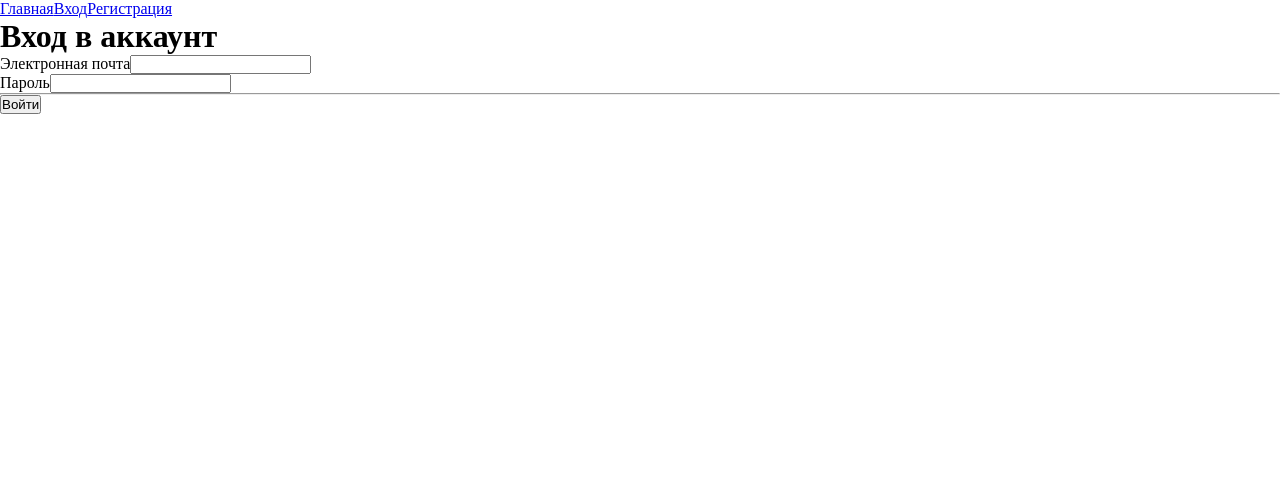
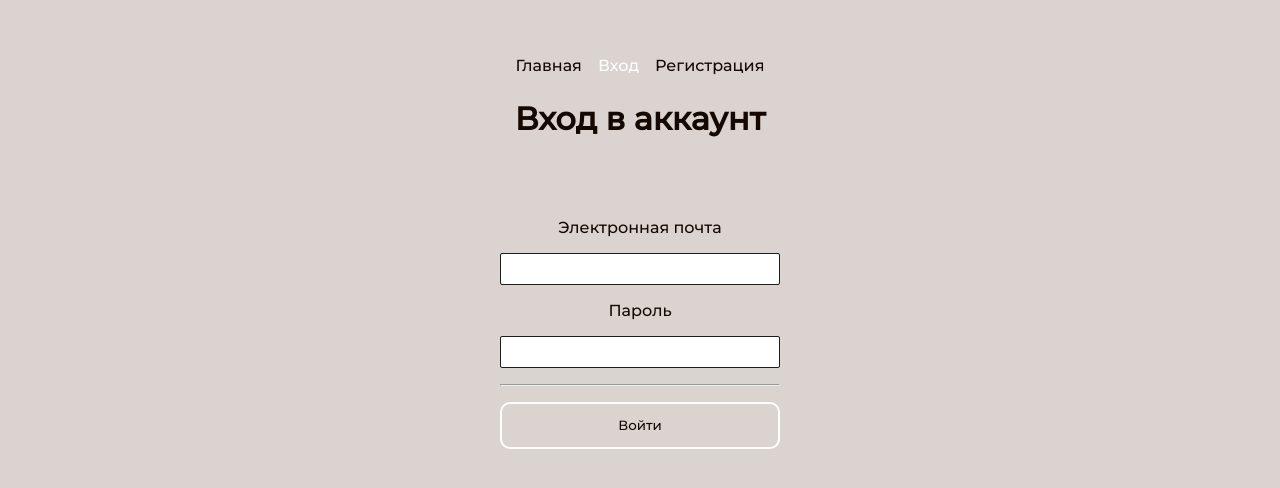
Before and after one commit to totallyglurbo/api-shop-full, a Vue app: page /login in a window 1280 px wide. Shown: the top 488 px of the page. Built offline with nearby package versions, Linux system fonts and the light colour scheme.

Commit message:
Add styles Added styles for the app

```diff
--- a/src/App.vue
+++ b/src/App.vue
@@ -3,7 +3,7 @@
     <nav>
       <router-link to="/">Главная</router-link>
       <router-link v-if="isAuthenticated" to="/cart">Корзина</router-link>
-      <a href="#" v-if="isAuthenticated">Оформленные заказы</a>
+      <a href="#" v-if="isAuthenticated">Вы авторизованы</a>
       <router-link v-if="!isAuthenticated" to="/login">Вход</router-link>
       <router-link v-if="!isAuthenticated" to="/register">Регистрация</router-link>
       <a href="#" v-if="isAuthenticated" @click.prevent="logout">Выйти</a>
--- a/src/assets/css/styles.css
+++ b/src/assets/css/styles.css
@@ -1,5 +1,149 @@
+@font-face {
+    font-family: 'Montserrat';
+    src: url('fonts/Montserrat-Medium.ttf');
+}
 * {
     box-sizing: border-box;
     margin: 0;
     padding: 0;
+    font-family: 'Montserrat', sans-serif;
+    color: #150801;
 }
+body {
+    display: flex;
+    justify-content: center;
+    padding-top: 2em;
+    padding-bottom: 3em;
+    width: 100vw;
+    min-height: 100vh;
+    background: #dad3cf;
+}
+h1 {
+padding-bottom: 2em;
+}
+#app {
+ text-align: center;
+ display: flex;
+ width: 80%;
+ column-gap: 1em;
+ justify-content: center;
+}
+nav {
+    padding: 1.5em 1em;
+    display: flex;
+    justify-content: center;
+    gap: 1em;
+}
+nav a {
+    text-decoration: none;
+}
+nav a.router-link-exact-active {
+    color: white;
+}
+.add-remove {
+    display: flex;
+    justify-content: center;
+    gap: 0.1em;
+}
+.add-remove button {
+    background-color: #42b983;
+    padding: 0.3em;
+    border: none;
+    color: #ececec;
+}
+.cart {
+    display: flex;
+    justify-content: center;
+    align-items: center;
+    gap: 5em;
+    padding-top: 1em;
+    flex-wrap: wrap;
+    flex-direction: column;
+    padding: 1em;
+}
+.cart-item {
+    display: flex;
+    align-items: center;
+    justify-content: center;
+    gap: 1em;
+}
+.cart-item-container {
+    display: flex;
+    flex-direction: column;
+    gap: 1em;
+}
+button {
+    border: none;
+    background: #dad3cf;
+    padding: 1em;
+    border-radius: 10px;
+    border: 2px solid white;
+}
+button:hover, .submit:hover {
+    background: #e4dfdc;
+}
+
+.product-item {
+    display: flex;
+    flex-direction: column;
+    justify-content: center;
+    align-items: center;
+    background-color: white;
+    gap: 1em;
+    padding: 1em;
+    width: 30%;
+    border-radius: 10px;
+}
+.products-container {
+    display: flex;
+    gap: 1em;
+    flex-wrap: wrap;
+    justify-content: space-between;
+}
+.list-of-products {
+    display: flex;
+    flex-direction: column;
+    padding-top: 1em;
+    gap: 5em;
+}
+.login, .register {
+ display: flex;
+ flex-direction: column;
+ gap: 1em;
+}
+input {
+    border: 1px solid #1c1c1c;
+    border-radius: 2px;
+    padding: 7px;
+}
+.error {
+    border-color: red !important;
+    background-color: #ffe6e6;
+}
+.error-message {
+    color: red;
+    font-size: 12px;
+    margin: 5px;
+}
+.error-input {
+    border-color: red;
+    outline: none;
+}
+.error-text {
+    color: red;
+    font-size: 0.9em;
+    margin-bottom: 8px;
+}
+.container {
+    display: flex;
+    justify-content: space-between;
+    flex-direction: column;
+    gap: 1em;
+}
+.footer {
+    display: flex;
+    justify-content: center;
+    gap: 5em;
+    align-items: center;
+    flex-wrap: wrap;
+}
--- a/src/components/product.vue
+++ b/src/components/product.vue
@@ -2,7 +2,7 @@
   <div class="product-item">
     <h3>{{ product.name }}</h3>
     <p>Описание: {{ product.description }} </p>
-    <p>Цена: {{ product.price }} ₽</p>
+    <p>Стоимость: {{ product.price }} ₽</p>
     <button @click="addToCart">Добавить в корзину</button>
   </div>
 </template>
--- a/src/views/products.vue
+++ b/src/views/products.vue
@@ -1,6 +1,6 @@
 <template>
   <div class="list-of-products">
-    <h2>Список товаров</h2>
+    <h2>Каталог товаров</h2>
     <div class="products-container">
       <Product
           v-for="product in products"
@@ -29,6 +29,7 @@ export default {
         { id: 3, name: 'Губка', description: 'Мягкая', price: 250 },
         { id: 4, name: 'Хозяйственное мыло', description: 'Надёжное', price: 70 },
         { id: 5, name: 'Зубная нить', description: 'Тонкая', price: 654 },
+        { id: 6, name: 'Полотенце', description: 'Качественное', price: 999 },
       ],
       cart: []
     };
```
Also changed, not shown: src/assets/css/fonts/Montserrat-Medium.ttf (added).
